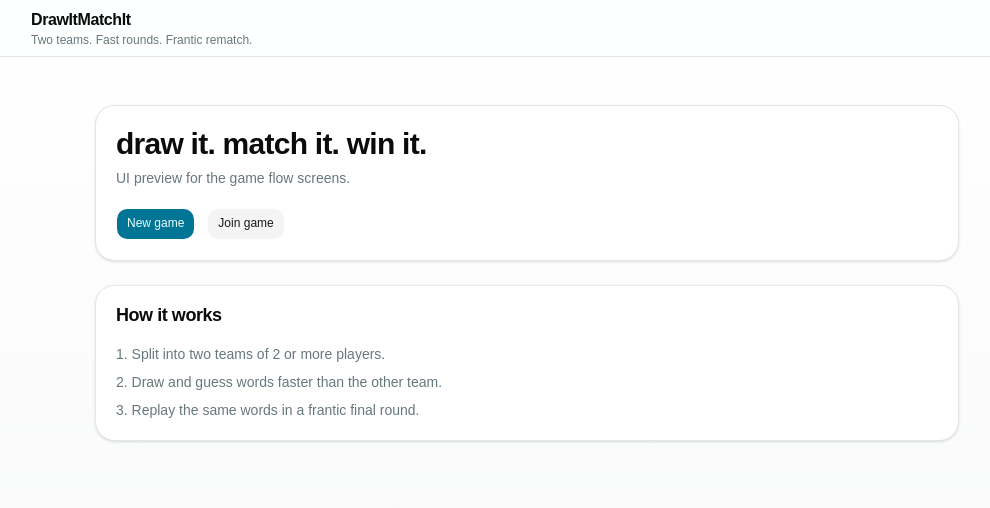
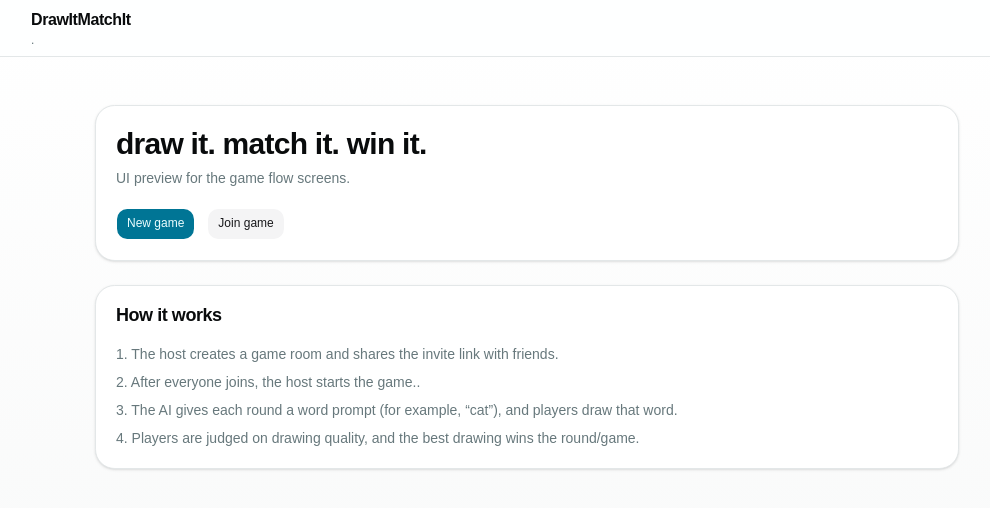
Before and after one commit to katkamsaiprem/DrawItMatchIt, a React (Vite) app: page / in a window 1280 px wide. Shown: the top 508 px of the page, without its empty margins (113-1103 px from the left). Built offline with nearby package versions, Linux system fonts and the light colour scheme.

Commit message:
feat: update game instructions

```diff
--- a/src/pages/HomePage.tsx
+++ b/src/pages/HomePage.tsx
@@ -8,7 +8,7 @@ import { Card, CardContent, CardDescription, CardHeader, CardTitle } from "@/com
 const HomePage = () => {
     return (
         <div className="min-h-screen bg-linear-to-b from-background to-muted/60">
-            <NavBar subtitle="Two teams. Fast rounds. Frantic rematch." />
+            <NavBar subtitle="." />
 
             <main className="mx-auto flex max-w-4xl flex-col gap-6 px-4 py-12">
                 <Card>
@@ -29,9 +29,10 @@ const HomePage = () => {
                         <CardTitle>How it works</CardTitle>
                     </CardHeader>
                     <CardContent className="space-y-2 text-sm text-muted-foreground">
-                        <p>1. Split into two teams of 2 or more players.</p>
-                        <p>2. Draw and guess words faster than the other team.</p>
-                        <p>3. Replay the same words in a frantic final round.</p>
+                        <p>1. The host creates a game room and shares the invite link with friends. </p>
+                        <p>2. After everyone joins, the host starts the game..</p>
+                        <p>3. The AI gives each round a word prompt (for example, “cat”), and players draw that word.</p>
+                        <p>4. Players are judged on drawing quality, and the best drawing wins the round/game.</p>
                     </CardContent>
                 </Card>
             </main>
--- a/src/pages/LobbyPage.tsx
+++ b/src/pages/LobbyPage.tsx
@@ -6,9 +6,9 @@ import NavBar from "@/components/ui/NavBar"
 import type { LobbyPlayer } from "@/types/game"
 
 const PREVIEW_PLAYERS: LobbyPlayer[] = [
-  { id: "p-1", name: "Alex", isReady: true, isHost: true },
-  { id: "p-2", name: "Sam", isReady: true, isHost: false },
-  { id: "p-3", name: "Mina", isReady: false, isHost: false },
+  { id: "p-1", name: "sai", isReady: true, isHost: true },
+  { id: "p-2", name: "prem", isReady: true, isHost: false },
+  { id: "p-3", name: "saiprem", isReady: false, isHost: false },
 ]
 const PREVIEW_SELF_ID = "p-1"
 const PREVIEW_CODE = "AB12CD"
```
